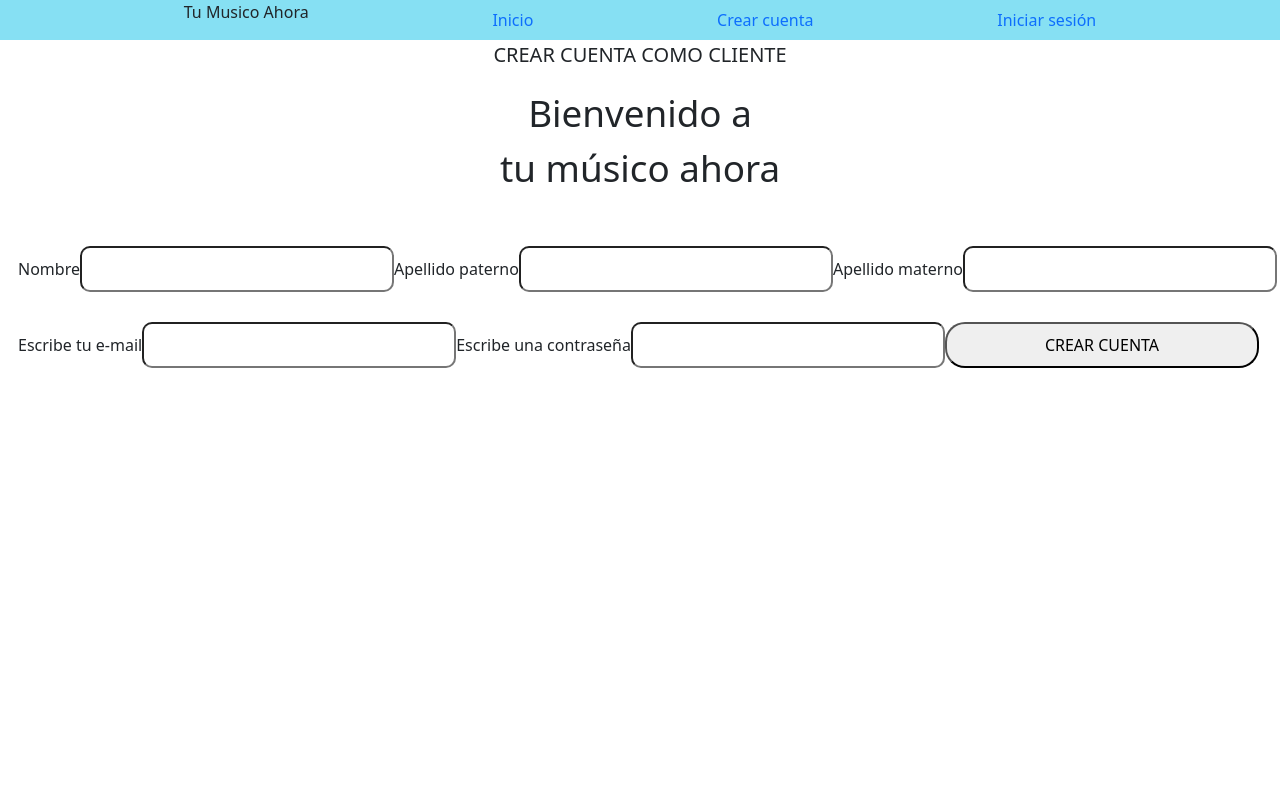
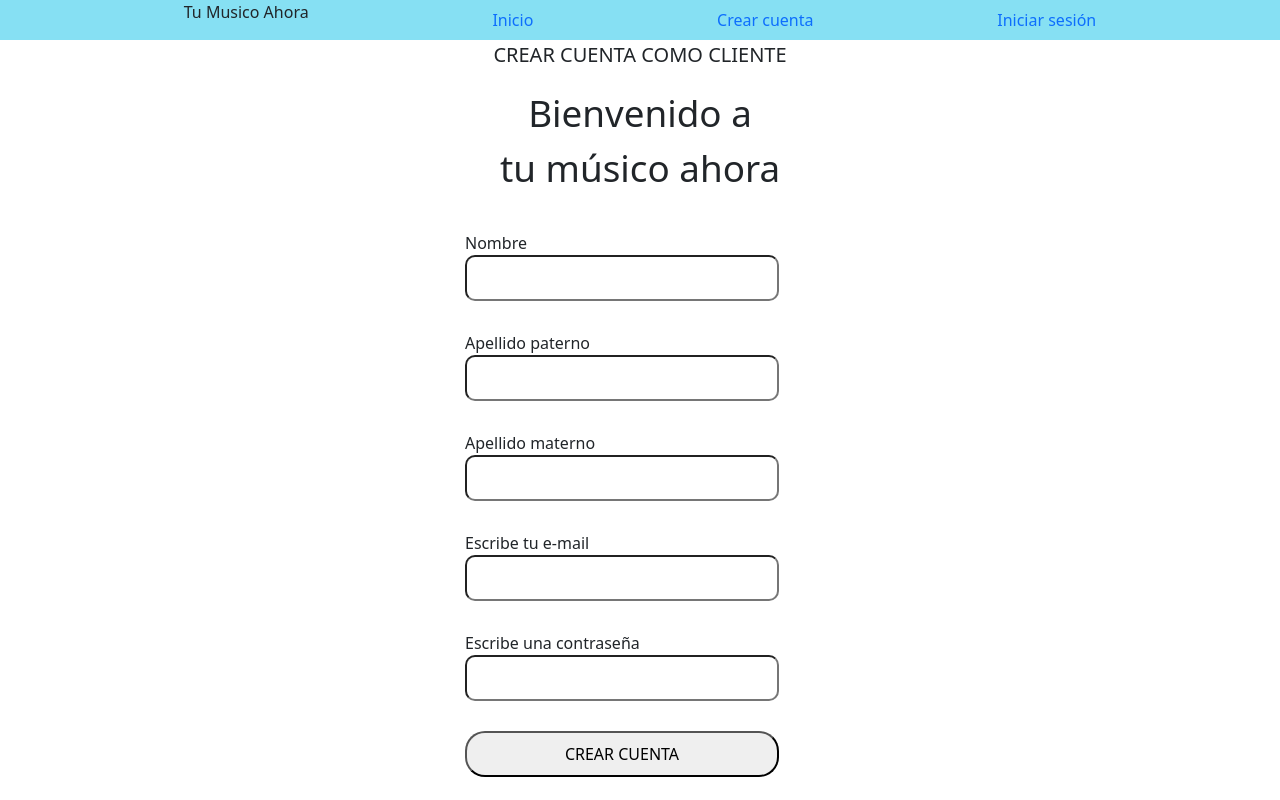
Before and after one commit to Kodemia-MusicApp/MusicApp-FrontEnd, a React app: page /crearcuenta/musican in a window 1280 px wide. Built offline with nearby package versions, Linux system fonts and the light colour scheme.

Commit message:
2 files modified

```diff
--- a/src/Pages/CreateAccountMusician/CreateAccountMusician.jsx
+++ b/src/Pages/CreateAccountMusician/CreateAccountMusician.jsx
@@ -12,8 +12,8 @@ export const CreateAccountMusician = () => {
                     <p className="Login-Title">CREAR CUENTA COMO CLIENTE</p>
                     <p className="Bienvenida">Bienvenido a</p>
                     <p className="Bienvenida2">tu músico ahora</p>
-                    <div className="formulario">
-                        <form className="Login-Form">
+                    <div className="CreateAccountMusicianFormulario">
+                        <form className="CreateAccountMusicianForm">
                             <label>Nombre</label>
                             <input type="text" className="user" />
 
--- a/src/Pages/CreateAccountMusician/CreateAccountMusician.scss
+++ b/src/Pages/CreateAccountMusician/CreateAccountMusician.scss
@@ -22,3 +22,14 @@
     height: 46px;
     border-radius: 20px;
 }
+
+.CreateAccountMusicianFormulario {
+ display: flex;
+ justify-content: center;
+
+}
+
+.CreateAccountMusicianForm{
+    margin-top: 35px;
+    width: 350px;
+}
```
